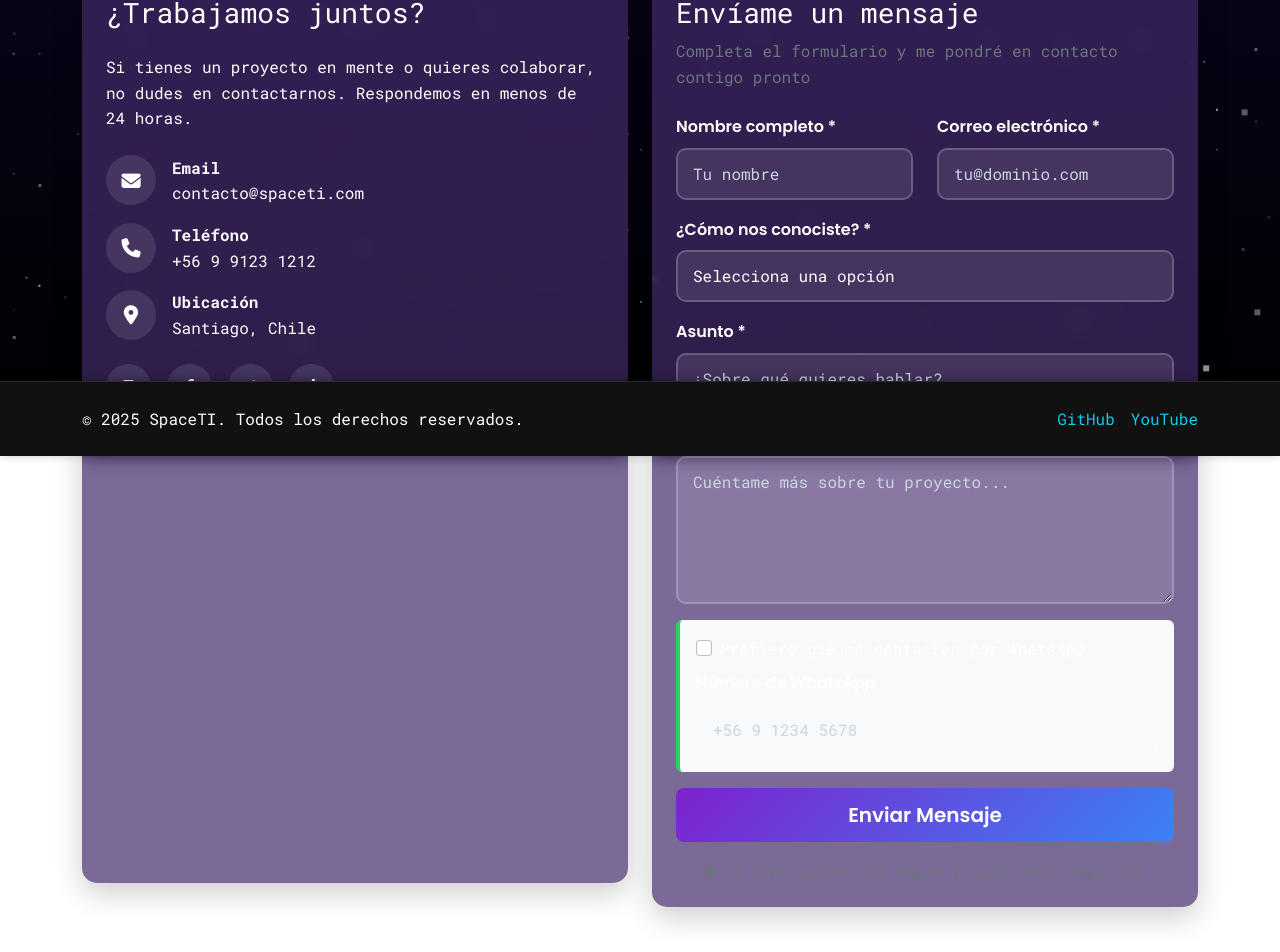
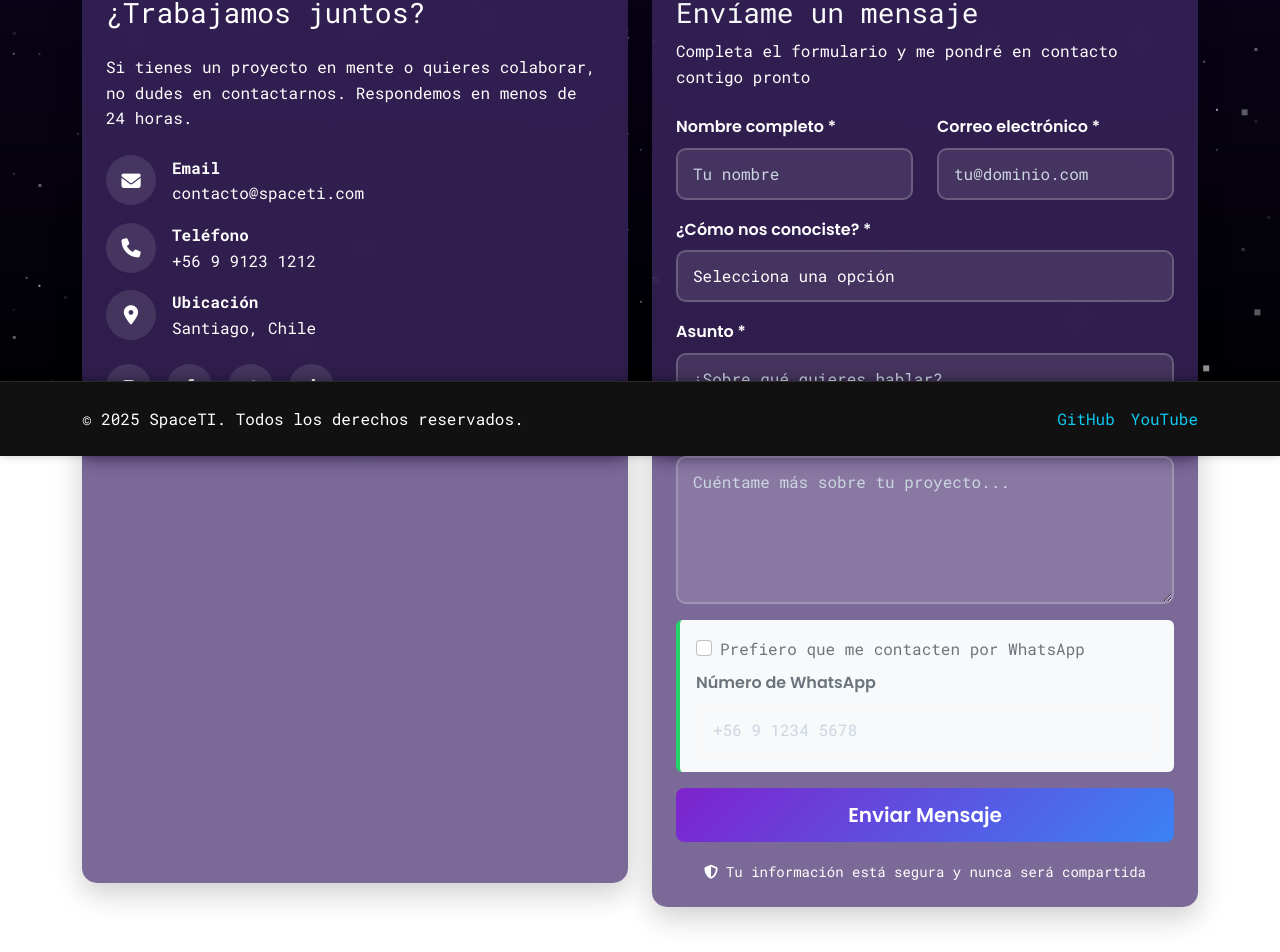
Before and after one commit to dinogamboa111/Evaluacion-2-Grupo-4, a React (Create React App) app in the folder evaluacion-2/: page /contact in a window 1280 px wide. Shown: the part 344-1296 px from the top of the page. Built offline with nearby package versions, Linux system fonts and the light colour scheme.

Commit message:
modificacion colores
-modificacion color textos por color ilegible

```diff
--- a/evaluacion-2/src/pages/Contact.js
+++ b/evaluacion-2/src/pages/Contact.js
@@ -37,7 +37,6 @@ const Contact = () => {
   const handleSubmit = async (e) => {
     e.preventDefault();
 
-    // Validación completa del formulario
     const formErrors = validateContactForm(formData);
     if (Object.keys(formErrors).length > 0) {
       setErrors(formErrors);
@@ -161,11 +160,13 @@ const Contact = () => {
           </Col>
 
           <Col lg={6}>
-            <Card className="contact-form-card">
+            <Card className="contact-form-card bg-dark text-light">
               <Card.Body className="p-4">
                 <div className="form-header mb-4">
                   <h3>Envíame un mensaje</h3>
-                  <p className="text-muted">Completa el formulario y me pondré en contacto contigo pronto</p>
+                  <p className="text-white">
+                    Completa el formulario y me pondré en contacto contigo pronto
+                  </p>
                 </div>
 
                 <Form onSubmit={handleSubmit}>
@@ -269,12 +270,12 @@ const Contact = () => {
                       name="whatsapp_contact"
                       checked={formData.whatsapp_contact}
                       onChange={handleChange}
-                      label="Prefiero que me contacten por WhatsApp"
+                      label={<span style={{ color: '#6c757d' }}>Prefiero que me contacten por WhatsApp</span>}
                       className="mb-2"
                     />
 
                     <Form.Group>
-                      <Form.Label>Número de WhatsApp</Form.Label>
+                      <Form.Label style={{ color: '#6c757d' }}>Número de WhatsApp</Form.Label>
                       <Form.Control
                         type="tel"
                         name="telefono"
@@ -301,7 +302,7 @@ const Contact = () => {
                   </Button>
 
                   <div className="form-footer text-center mt-3">
-                    <small className="text-muted">
+                    <small className="text-white">
                       <i className="fas fa-shield-alt me-2"></i>
                       Tu información está segura y nunca será compartida
                     </small>
```
